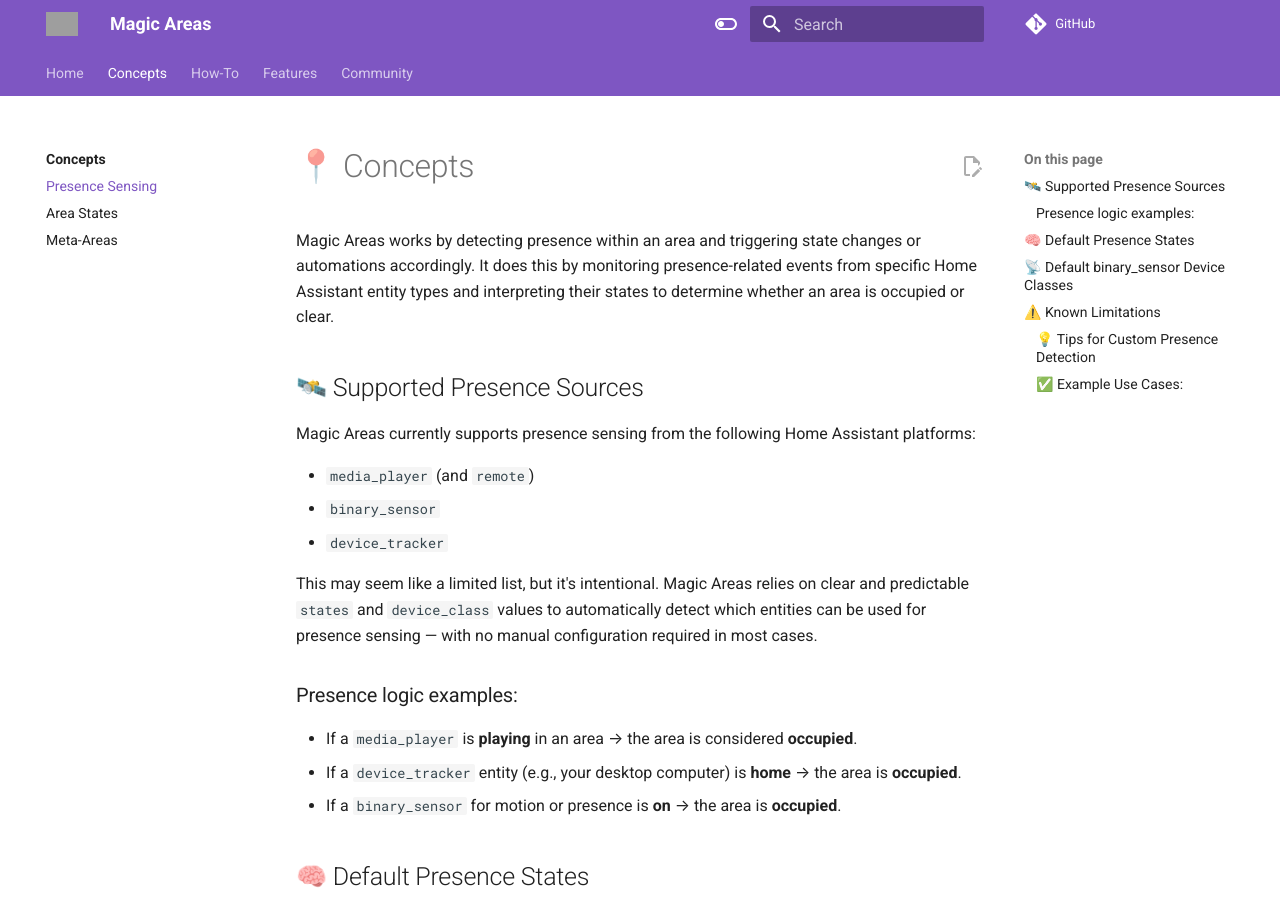
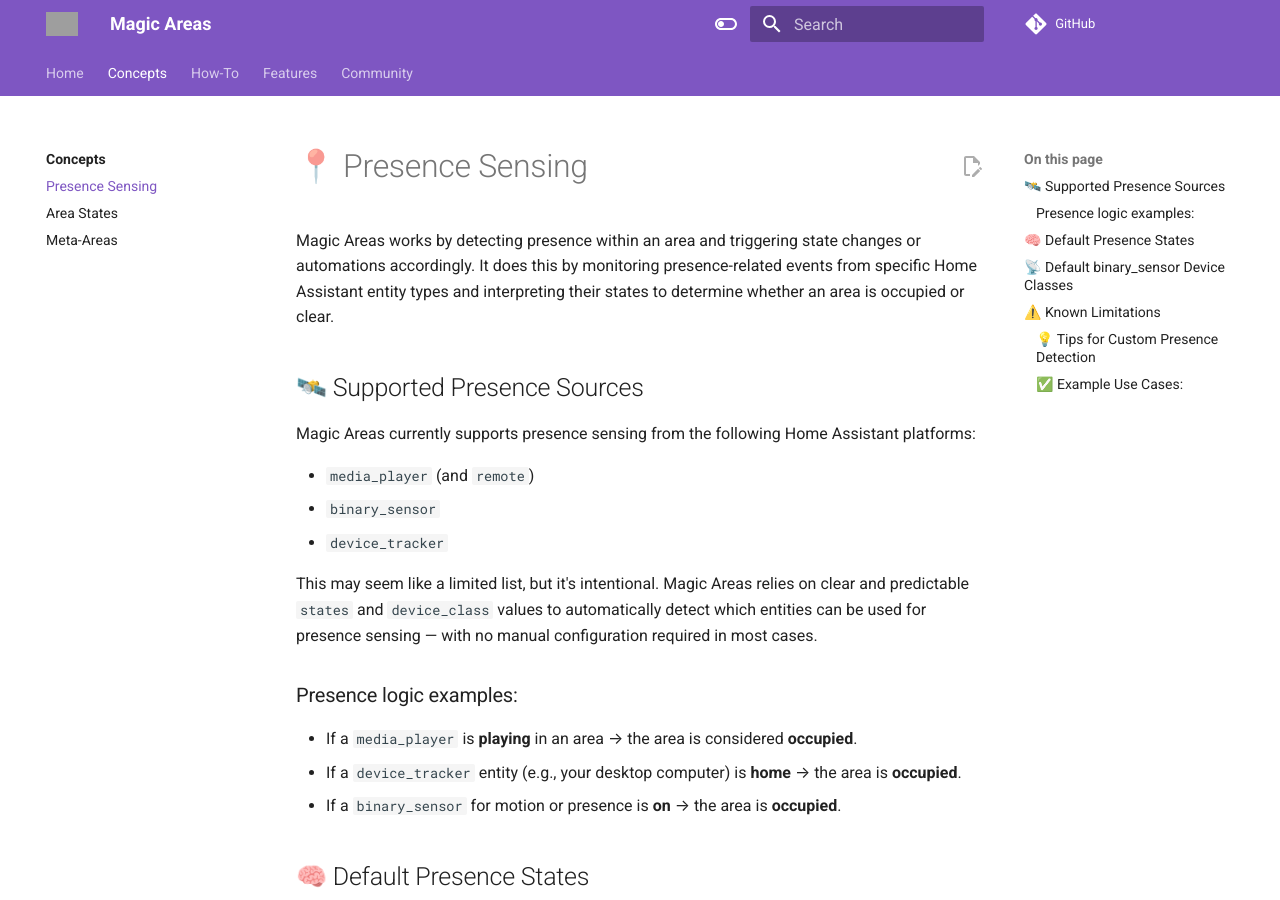
Before and after one commit to jseidl/hass-magic_areas, an MkDocs documentation site: the page built from docs/source/concepts/presence-sensing.md, in a window 1280 px wide and 900 px high. Built offline with MkDocs 1.6.1 and Material for MkDocs 9.7.7, drawn with Linux system fonts in a browser that asks for light colours; comment, search, counter and statistics services are not loaded; grey boxes are pictures that could not be loaded.

Commit message:
fix wrong heading

```diff
--- a/docs/source/concepts/presence-sensing.md
+++ b/docs/source/concepts/presence-sensing.md
@@ -1,4 +1,4 @@
-# 📍 Concepts
+# 📍 Presence Sensing
 
 Magic Areas works by detecting presence within an area and triggering state changes or automations accordingly. It does this by monitoring presence-related events from specific Home Assistant entity types and interpreting their states to determine whether an area is occupied or clear.
 
```
